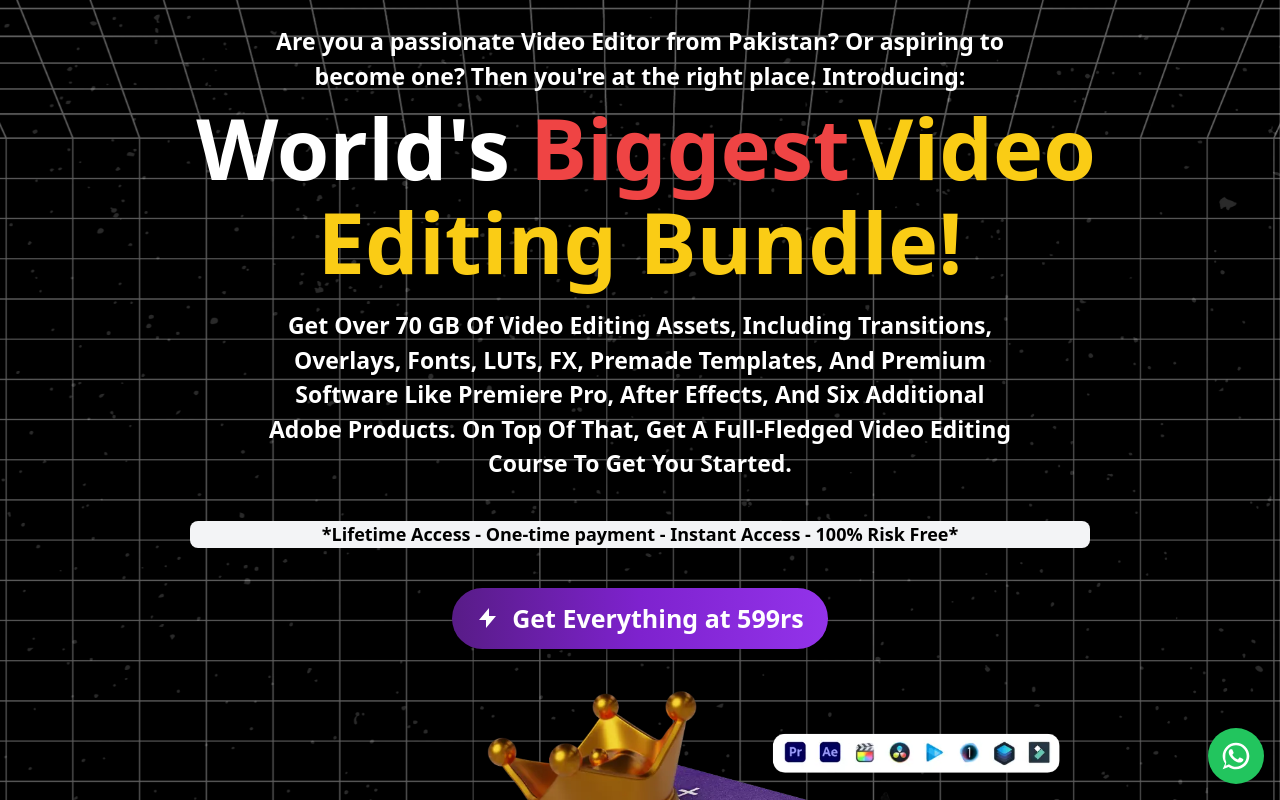
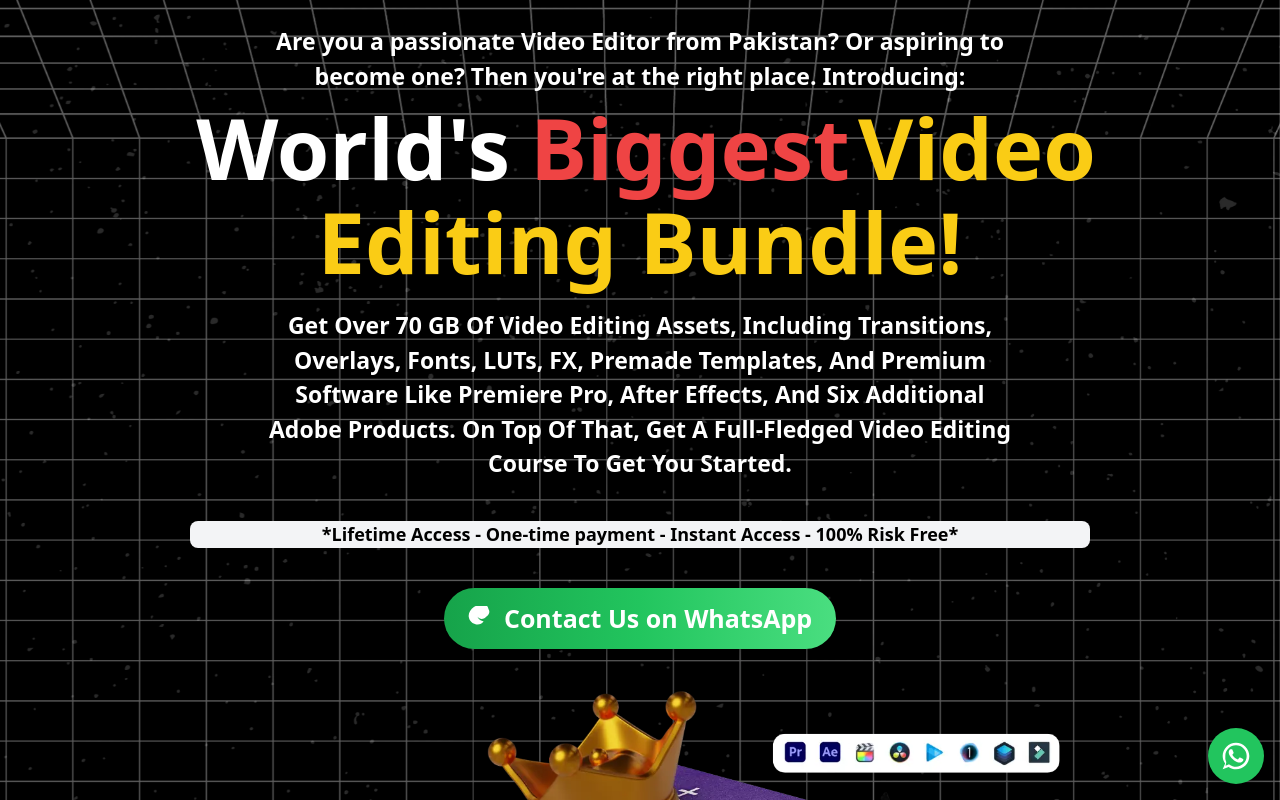
Before and after one commit to zabipacer/Editors-Heaven, a React (Vite) app: page / in a window 1280 px wide. Built offline with nearby package versions, Linux system fonts and the light colour scheme.

Commit message:
Update Button.jsx

```diff
--- a/src/Button.jsx
+++ b/src/Button.jsx
@@ -5,7 +5,7 @@
     // Meta Pixel Event Tracking
     if (typeof window.fbq === "function") {
       window.fbq("track", "WhatsAppButtonClick", {
-        content_name: "WhatsApp Offer Button",
+        content_name: "WhatsApp Contact Button",
         value: 599,
         currency: "PKR",
       });
@@ -23,7 +23,7 @@
   return (
     <button
       onClick={handleButtonClick}
-      className="mx-auto bg-gradient-to-r from-purple-900 via-purple-700 to-purple-600 text-white font-bold py-3 px-6 rounded-full shadow-md hover:scale-105 hover:shadow-lg focus:outline-none focus:ring-2 focus:ring-purple-800 focus:ring-offset-2 transition transform mt-10 text-[18px] sm:text-[20px] md:text-[25px] flex items-center justify-center gap-3 w-fit"
+      className="mx-auto bg-gradient-to-r from-green-600 via-green-500 to-green-400 text-white font-bold py-3 px-6 rounded-full shadow-md hover:scale-105 hover:shadow-lg focus:outline-none focus:ring-2 focus:ring-green-800 focus:ring-offset-2 transition transform mt-10 text-[18px] sm:text-[20px] md:text-[25px] flex items-center justify-center gap-3 w-fit"
     >
       <svg
         xmlns="http://www.w3.org/2000/svg"
@@ -31,9 +31,9 @@
         fill="currentColor"
         viewBox="0 0 24 24"
       >
-        <path d="M13 2L3 14h7v8l10-12h-7z" />
+        <path d="M20.4 3.6c-2.6-2.6-6.8-2.6-9.4 0-2.6 2.6-2.6 6.8 0 9.4 1.3 1.3 2.9 2.1 4.6 2.3-1.6 2.5-4.5 3.6-7.3 3.1-3.6-.6-6.8-3.3-7.4-6.9-1-3.8 1.3-7.9 5-10.5 3.8-2.6 8.9-2.6 12.6 0 3.8 2.6 3.8 6.8 0 9.4-2.2 2.2-5.7 2.4-8.2-.3-1.7-1.7-1.5-4.3.3-6.3 1.8-2 4.4-2.2 6.4-.4 2.4 1.9 2.6 5.4.7 7.8-2.4 2.6-6.4 2.2-8.4-.7-3.1-3.1-3.1-7.9 0-11.1 2.5-2.5 6.5-2.5 9.1 0 2.5 2.5 2.5 6.6 0 9.1-2.5 2.5-6.7 2.5-9.2 0-2.5-2.5-2.5-6.6 0-9.1 2.6-2.6 6.8-2.6 9.4 0 2.6 2.6 2.6 6.8 0 9.4-2.4 2.6-6.6 3-9.6 1z"/>
       </svg>
-      Get Everything at 599rs
+      Contact Us on WhatsApp
     </button>
   );
 };
```
